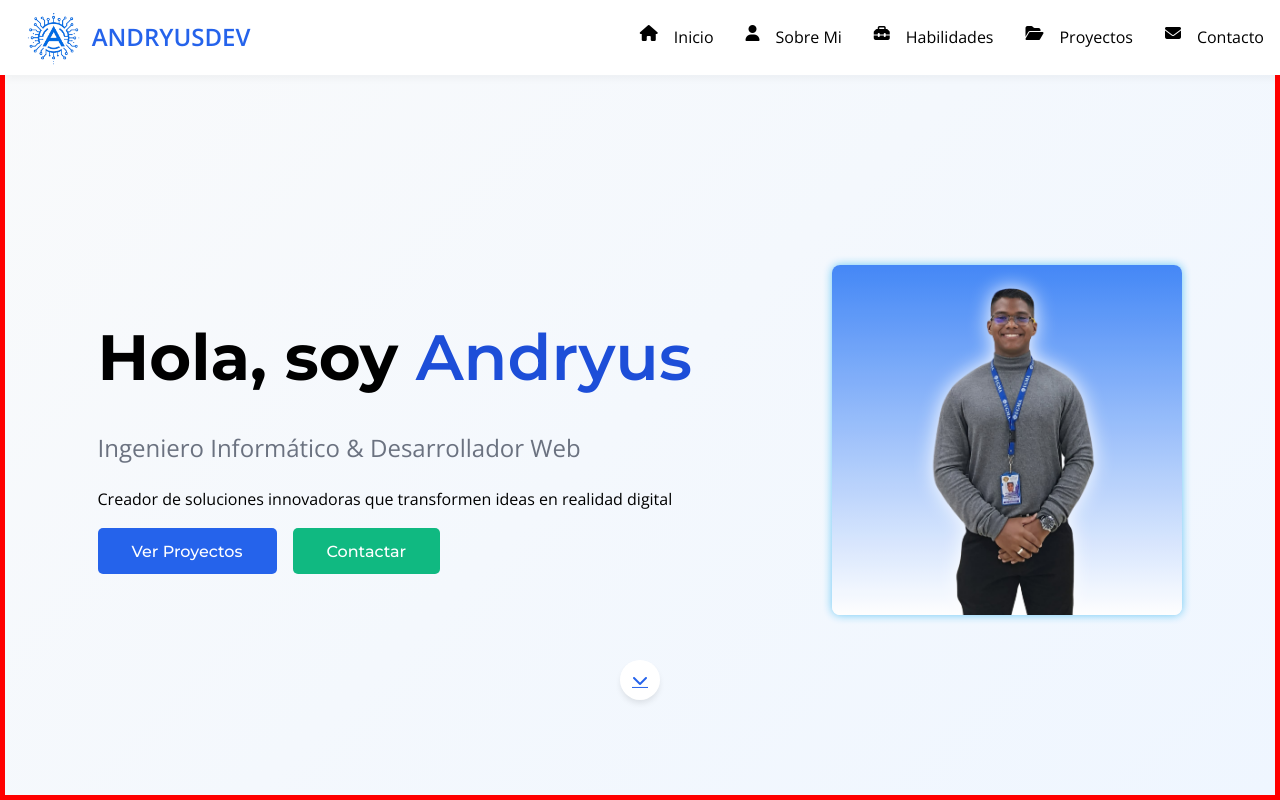
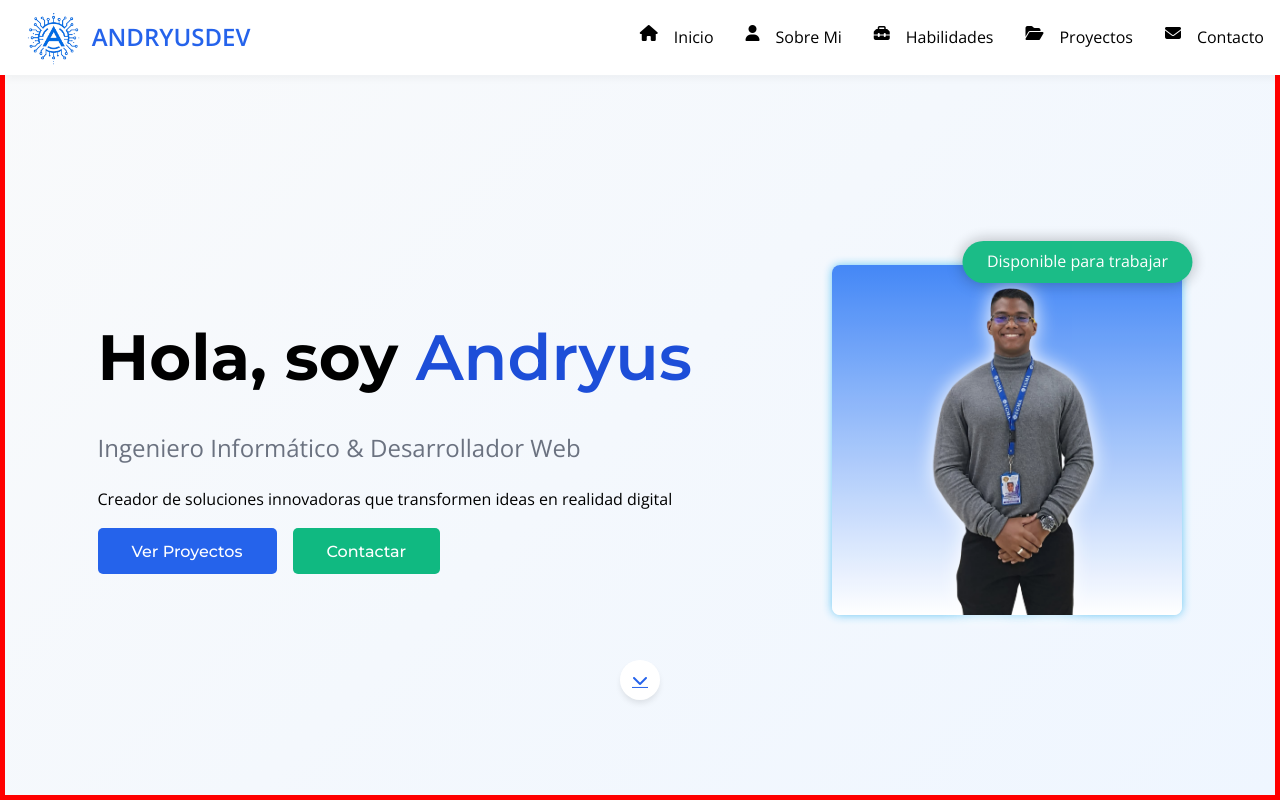
Before and after one commit to AndryusDev/Andryusdev_portafolioweb, a Django app: page /portafolio/ in a window 1280 px wide. Run offline with Django 5.2, Linux system fonts and the light colour scheme.

Commit message:
añadiendo boton de disponible a la imagen

```diff
--- a/Andryusdev_web/static/css/Inicio.css
+++ b/Andryusdev_web/static/css/Inicio.css
@@ -111,9 +111,31 @@ span {
     background: linear-gradient(#3B82F6, #FFFFFF);
     /*border: 4px solid var(--color-primary-light);*/
     box-shadow: 0 0 10px rgba(97, 197, 243);
-    overflow: hidden;
+
     animation: hologramAppear 1.2s ease-out forwards;
     opacity: 0;
+}
+
+.inicio__contenedor-imagen-texto {
+    background: var(--color-secondary);
+    width: auto;
+    height: auto;
+    padding: 0.5rem 1.5rem;
+    text-align: center;
+    border-radius: 25px;
+    color: var(--color-white);
+    position: absolute;
+    z-index: 10;
+    white-space: nowrap;
+    transform: translateX(-50%);
+    bottom: 95%;
+    left: 70%;
+    box-shadow: 0 0 15px 1px #0004;
+}
+
+.inicio__contenedor-imagen-texto-disponible {
+    display: inline-block;
+    color: var(--color-white);
 }
 
 @keyframes hologramAppear {
--- a/Andryusdev_web/templates/includes/sections/Inicio.html
+++ b/Andryusdev_web/templates/includes/sections/Inicio.html
@@ -11,7 +11,10 @@
         </div>
         <div class="inicio__contenedor-imagen">
             <div class="inicio__contenedor-imagen--imagen">
-                <img src="{% static 'image/Andryus.png' %}" alt="Andryus Guaiquirima" class="inicio__imagen">
+                <img src="{% static 'image/Andryus.png' %}" alt="Andryus Guaiquirima - Desarrollador profesional" class="inicio__imagen">
+                <div class="inicio__contenedor-imagen-texto">
+                    <span class="inicio__contenedor-imagen-texto-disponible">Disponible para trabajar</span>
+                </div>
             </div>
         </div>
         <a href="#about" class="inicio__scroll" aria-label="Desplazarse hacia abajo">
```
